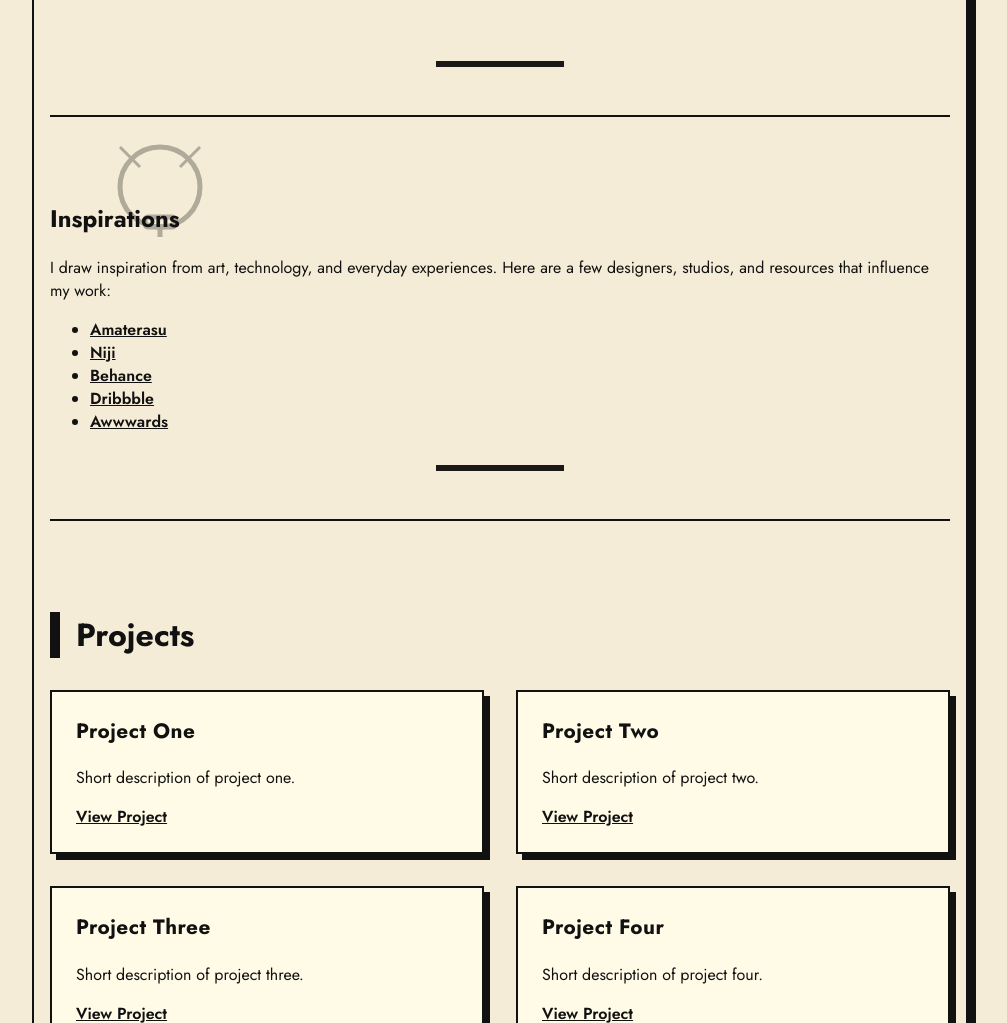
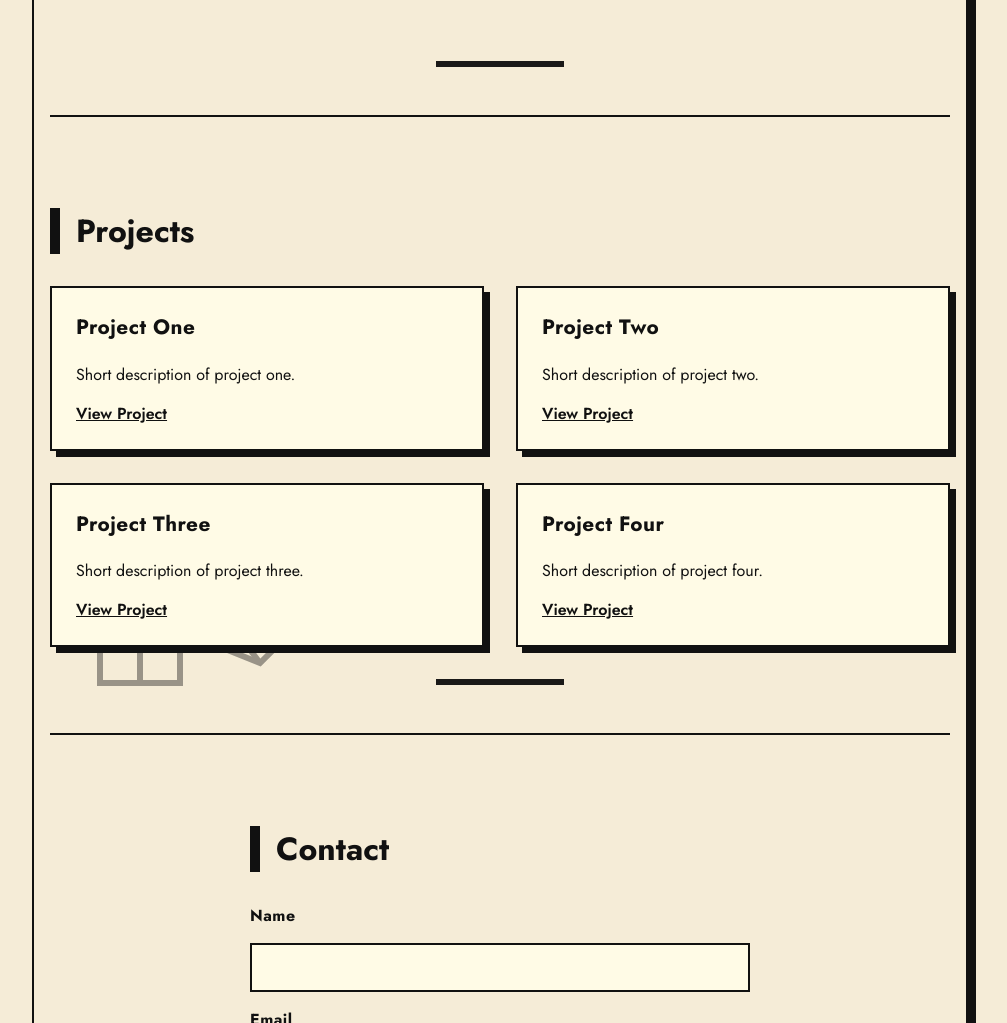
Before and after one commit to JoanaLamour/Portfolio, a website: page portfolio-website/src/index.html in a window 1280 px wide. Shown: the part 1031-2054 px from the top of the page, without its empty margins (140-1147 px from the left). Drawn offline with Linux system fonts and the light colour scheme.

Commit message:
My latest changes

```diff
--- a/portfolio-website/index.html
+++ b/portfolio-website/src/index.html
@@ -9,16 +9,15 @@
 <body>
   <nav class="main-nav" aria-label="Main navigation">
     <ul>
-      <li><a href="#welcome">Welcome</a></li>
+      <li><a href="#home">Home</a></li>
       <li><a href="#about">About Me</a></li>
-      <li><a href="#inspirations">Inspirations</a></li>
       <li><a href="#projects">Projects</a></li>
       <li><a href="#contact">Contact</a></li>
     </ul>
   </nav>
   <main>
-    <!-- Welcome Section -->
-    <section id="welcome" class="section home-section" style="position:relative;">
+    <!-- Home Section -->
+    <section id="home" class="section home-section" style="position:relative;">
       <div class="section-bg-illustration" aria-hidden="true" style="position:absolute;top:20px;left:0;width:100%;height:160px;z-index:0;pointer-events:none;opacity:0.7;">
         <svg viewBox="0 0 900 160" width="100%" height="160" preserveAspectRatio="none">
           <rect x="350" y="40" width="200" height="80" rx="12" stroke="#111" stroke-width="6" fill="none"/>
@@ -61,33 +60,6 @@
             <path d="M48,92 Q60,104 72,92" stroke="#111" stroke-width="4" fill="none"/>
           </svg>
         </div>
-      </div>
-    </section>
-
-    <!-- Inspirations Section -->
-    <section id="inspirations" class="section inspirations-section" style="position:relative;">
-      <div class="section-bg-illustration" aria-hidden="true" style="position:absolute;top:20px;left:20px;width:180px;height:100px;z-index:0;pointer-events:none;opacity:0.3;">
-        <svg viewBox="0 0 180 100" width="180" height="100">
-          <!-- Lightbulb for inspiration -->
-          <ellipse cx="90" cy="50" rx="40" ry="40" stroke="#111" stroke-width="5" fill="none"/>
-          <rect x="75" y="80" width="30" height="10" rx="3" stroke="#111" stroke-width="5" fill="none"/>
-          <line x1="90" y1="90" x2="90" y2="100" stroke="#111" stroke-width="5"/>
-          <line x1="70" y1="30" x2="50" y2="10" stroke="#111" stroke-width="3"/>
-          <line x1="110" y1="30" x2="130" y2="10" stroke="#111" stroke-width="3"/>
-        </svg>
-      </div>
-      <h2 style="position:relative;z-index:1;">Inspirations</h2>
-      <div style="position:relative;z-index:1;">
-        <p>
-          I draw inspiration from art, technology, and everyday experiences. Here are a few designers, studios, and resources that influence my work:
-        </p>
-        <ul>
-          <li><a href="https://amaterasu.ai" target="_blank" rel="noopener">Amaterasu</a></li>
-          <li><a href="https://www.niji.fr/fr/#you" target="_blank" rel="noopener">Niji</a></li>
-          <li><a href="https://www.behance.net/" target="_blank" rel="noopener">Behance</a></li>
-          <li><a href="https://dribbble.com/" target="_blank" rel="noopener">Dribbble</a></li>
-          <li><a href="https://www.awwwards.com/" target="_blank" rel="noopener">Awwwards</a></li>
-        </ul>
       </div>
     </section>
 
```
Also changed, not shown: portfolio-website/src/cv.html (renamed from portfolio-website/cv.html), portfolio-website/src/project1.html (renamed from portfolio-website/src/projects/project1.html), portfolio-website/src/project2.html (renamed from portfolio-website/src/projects/project2.html), portfolio-website/src/project3.html (renamed from portfolio-website/src/projects/project3.html), portfolio-website/src/project4.html (renamed from portfolio-website/src/projects/project4.html), portfolio-website/src/style.css (renamed from portfolio-website/style.css).
